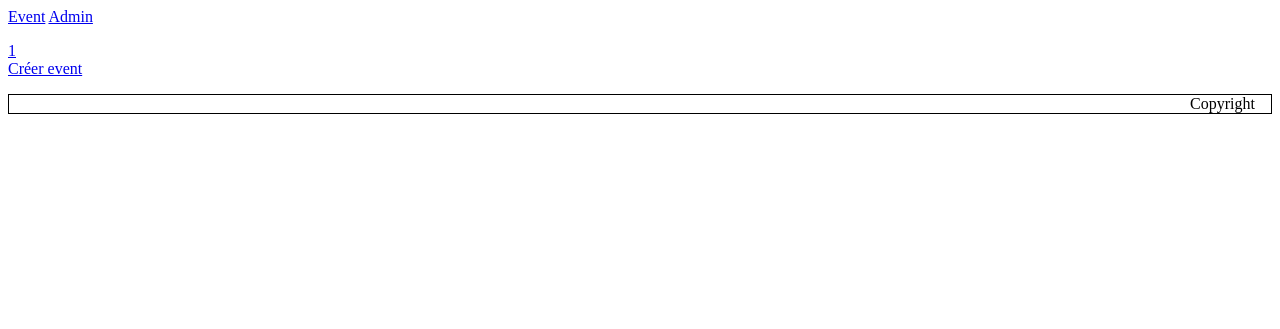
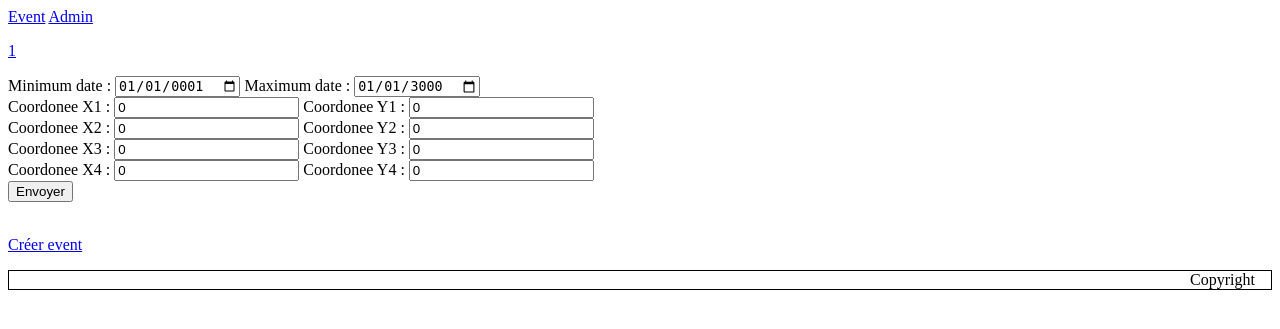
Before and after one commit to EarlMegget21/Dataviz, a PHP site: page / in a window 1280 px wide. Shown: the top 329 px of the page. Run offline with PHP 8.4, Linux system fonts and the light colour scheme; tables that the repository leaves empty or names only in its code hold one stand-in row (values such as "Sample post").

Commit message:
MàJ Pour rajouter les outils de recherche. La recherche par date semble marcher, cependant  la recherche par coordonnées ne marche pas.

```diff
--- a/controller/ControllerEvent.php
+++ b/controller/ControllerEvent.php
@@ -65,4 +65,13 @@ class ControllerEvent
         require(File::build_path(['view', 'view.php']));
     }
 
+    public static function search($date1, $date2, $A, $B, $C, $D)
+    {
+        $tab_v = ModelEvent::searchEventPosDate($date1, $date2, $A, $B, $C, $D);
+        $object = 'event';
+        $view = 'list';
+        $pagetitle = 'Liste de la recherche';
+        require(File::build_path(['view', 'view.php']));
+    }
+
 }
--- a/controller/router.php
+++ b/controller/router.php
@@ -47,6 +47,13 @@
                         }
                         $controller_class ::updated ( $data );
                         break;
+                    case "search":
+                        $A = array($_GET['coordonneeX1'], $_GET['coordonneeX2']);
+                        $B = array($_GET['coordonneeX1'], $_GET['coordonneeX2']);
+                        $C = array($_GET['coordonneeX1'], $_GET['coordonneeX2']);
+                        $D = array($_GET['coordonneeX1'], $_GET['coordonneeX2']);
+                        ControllerEvent::search($_GET['date1'], $_GET['date2'], $A, $B, $C, $D);
+                        break;
                     default:
                         require File::build_path(array('view','main','error.php'));
                         break;
--- a/model/Model.php
+++ b/model/Model.php
@@ -11,7 +11,7 @@
 		/**
 		 * @var PDO
 		 */
-		static private $pdo;
+        static public $pdo;
 
 		/**
 		 * @var String
--- a/model/ModelEvent.php
+++ b/model/ModelEvent.php
@@ -1,6 +1,7 @@
 <?php
 
-    require_once File ::build_path ( [ 'model' , 'Model.php' ] );
+require_once File::build_path(['model', 'Model.php']);
+
 /**
  *
  */
@@ -66,74 +67,74 @@
      * @param null $de
      * @param null $al
      */
-		public function __construct ( $i=NULL , $d = NULL , $x = NULL , $y = NULL , $de = NULL ,$m=NULL,$n = NULL, $l = NULL )
+    public function __construct($i = NULL, $d = NULL, $x = NULL, $y = NULL, $de = NULL, $m = NULL, $n = NULL, $l = NULL)
     {
-			if ( !is_null ($i) && !is_null ( $n ) && !is_null ( $d ) && !is_null ( $x ) && !is_null ( $y ) && !is_null ( $de ) && !is_null ( al ) ) {
-				$this->id=$i;
-				$this -> nom = $n;
-				$this -> date = $d;
-				$this -> coordonneX = $x;
-				$this -> coordonneY = $y;
-				$this -> description = $de;
-				$this -> login = $l;
-				$this->MP3=$m;
+        if (!is_null($i) && !is_null($n) && !is_null($d) && !is_null($x) && !is_null($y) && !is_null($de) && !is_null(al)) {
+            $this->id = $i;
+            $this->nom = $n;
+            $this->date = $d;
+            $this->coordonneX = $x;
+            $this->coordonneY = $y;
+            $this->description = $de;
+            $this->login = $l;
+            $this->MP3 = $m;
         }
     }
 
     /**
      * @return int
      */
-		public function getId ()
+    public function getId()
     {
-			return $this -> id;
+        return $this->id;
     }
 
     /**
      * @return Date
      */
-		public function getDate ()
+    public function getDate()
     {
-			return $this -> date;
+        return $this->date;
     }
 
     /**
      * @return float
      */
-		public function getCoordonneeX ()
+    public function getCoordonneeX()
     {
-			return $this -> coordonneeX;
+        return $this->coordonneeX;
     }
 
     /**
      * @return float
      */
-		public function getCoordonneeY ()
+    public function getCoordonneeY()
     {
-			return $this -> coordonneeY;
+        return $this->coordonneeY;
     }
 
     /**
      * @return String
      */
-		public function getDescription ()
+    public function getDescription()
     {
-			return $this -> description;
+        return $this->description;
     }
 
     /**
      * @return String
      */
-		public function getNom ()
+    public function getNom()
     {
-			return $this -> nom;
+        return $this->nom;
     }
 
     /**
      * @return String
      */
-		public function getLogin ()
+    public function getLogin()
     {
-			return $this -> login;
+        return $this->login;
     }
 
     /**
@@ -152,6 +153,98 @@
     {
         return self::$primary;
     }
+
+    public static function getLowestDate()
+    {
+        $sql = "SELECT MIN(date) FROM Event;";
+        $req_prep = Model::$pdo->prepare($sql);
+        $req_prep->execute();
+        $tab_obj = $req_prep->fetchAll(PDO::FETCH_OBJ);
+        if (empty($tab_rep)) {
+            return FALSE;
+        }
+
+        return $tab_rep[0];
+    }
+
+    public static function getHighestDate()
+    {
+        $sql = "SELECT MAX(date) FROM Event;";
+        $req_prep = Model::$pdo->prepare($sql);
+        $req_prep->execute();
+        $tab_obj = $req_prep->fetchAll(PDO::FETCH_OBJ);
+        if (empty($tab_rep)) {
+            return FALSE;
+        }
+
+        return $tab_rep[0];
+    }
+
+    private static function getEventListDateCriteria($lowest, $highest)
+    {
+        $sql = "SELECT * FROM Event WHERE date>=:low and date<=:high;";
+        $req_prep = Model::$pdo->prepare($sql);
+        $match = array("low" => $lowest, "high" => $highest);
+        $req_prep->execute($match);
+        $req_prep->setFetchMode(PDO::FETCH_CLASS, 'ModelEvent');
+
+        return $req_prep->fetchAll();
+    }
+
+    public static function searchEventPosDate($date1, $date2, $A, $B, $C, $D)
+    {
+        $filteredQuery = self::getEventListDateCriteria($date1, $date2);
+        $Quadri = array($A, $B, $C, $D);
+
+        return array_filter($filteredQuery, function ($n) use (&$Quadri) {
+            return self::pointInPolygon(array($n->getCoordonneeX(), $n->getCoordonneeY()), $Quadri);
+        });
+    }
+
+
+    //TODO Refaire la fonction ci dessous.
+
+    private static function pointInPolygon($point, $listEdges)
+    {
+    }
+    /*
+            if (self::pointOnPolygonEdges($point, $listEdges) == true) {
+                return true;
+            }
+
+            $inter = 0;
+            $edges_count = count($listEdges);
+
+            for ($i=1; $i < $edges_count; $i++) {
+                $A = $listEdges[$i-1];
+                $B = $listEdges[$i];
+                $minX=min($A[0], $B[0]);
+                $maxX=max($A[0], $B[0]);
+                $minY=min($A[1], $B[1]);
+                $maxY=max($A[1], $B[1]);
+                if ($A[1] == $B[1] and $A[1] == $point[1] and $point[0] > $minX and $point[0] <  $maxX){
+                    return true;
+                }
+                if ($point[1] > $minY and $point[1] <= $maxY and $point[0] <= $maxX and $A[1] != $B[1]) {
+                    $e = ($point[1] - $A[1]) * ($B[0] - $A[0]) / ($B[1] - $A[1]) + $A[0];
+                    if ($e == $point[0]) {
+                        return true;
+                    }
+                    else if ($A[0] == $B[0] || $point[0] <= $e) {
+                        $inter++;
+                    }
+                }
+            }
+            return $inter % 2 != 0;
+        }
+
+        private static function pointOnPolygonEdges($point, $points) {
+            foreach($points as $ptsPoly) {
+                if ($point[0] == $ptsPoly[0]&&$point[1]==$ptsPoly[1]) {
+                    return true;
+                }
+            }
+        }*/
 }
 
 ?>
--- a/view/event/list.php
+++ b/view/event/list.php
@@ -1,16 +1,59 @@
 <?php
 // Display of the cars stored in $tab_v
-foreach ( $tab_v as $v ) {
+foreach ($tab_v as $v) {
     echo '<p><a href=\'./index.php?controller=event&action=read&'
-        .ModelEvent::getPrimary ()
-        .'='
-        . rawurlencode ( $v -> getId () )
+        . ModelEvent::getPrimary()
+        . '='
+        . rawurlencode($v->getId())
         . '\'>'
-        . htmlspecialchars ( $v -> getId () )
+        . htmlspecialchars($v->getId())
         . '</a>&nbsp'
         . $v->getNom();
 
 }
 ?>
+<p>
+<form method="get" action="index.php">
+
+    <label for="date1_id">Minimum date</label> :
+    <input type="date" placeholder="Ex :00/00/00" name="date1" id="date1_id" value="0001-01-01" required/>
+
+    <label for="date2_id">Maximum date</label> :
+    <input type="date" placeholder="Ex :00/00/00" name="date2" id="date2_id" value="3000-01-01" required/>
+
+    <br/>
+    <label for="coordonneeX1_id">Coordonee X1</label> :
+    <input type="number" placeholder="Ex :128" name="coordonneeX1" id="coordonneeX_id1" value="0" required/>
+
+    <label for="coordonneeY1_id">Coordonee Y1</label> :
+    <input type="number" placeholder="Ex :256" name="coordonneeY1" id="coordonneeY_id1" value="0" required/>
+    <br/>
+
+    <label for="coordonneeX2_id">Coordonee X2</label> :
+    <input type="number" placeholder="Ex :128" name="coordonneeX2" id="coordonneeX_id2" value="0" required/>
+
+    <label for="coordonneeY2_id">Coordonee Y2</label> :
+    <input type="number" placeholder="Ex :256" name="coordonneeY2" id="coordonneeY_id2" value="0" required/>
+    <br/>
+
+    <label for="coordonneeX3_id">Coordonee X3</label> :
+    <input type="number" placeholder="Ex :128" name="coordonneeX3" id="coordonneeX_id3" value="0" required/>
+
+    <label for="coordonneeY3_id">Coordonee Y3</label> :
+    <input type="number" placeholder="Ex :256" name="coordonneeY3" id="coordonneeY_id3" value="0" required/>
+    <br/>
+
+    <label for="coordonneeX4_id">Coordonee X4</label> :
+    <input type="number" placeholder="Ex :128" name="coordonneeX4" id="coordonneeX_id4" value="0" required/>
+
+    <label for="coordonneeY4_id">Coordonee Y4</label> :
+    <input type="number" placeholder="Ex :256" name="coordonneeY4" id="coordonneeY_id4" value="0" required/>
+    <br/>
+    <input type='hidden' name='controller' value='event'>
+    <input type='hidden' name='action' value='search'>
+    <input type="submit" value="Envoyer"/>
+
+</form>
+</p>
 <br>
 <a href="index.php?controller=event&action=update">Créer event</a>
--- a/view/event/update.php
+++ b/view/event/update.php
@@ -7,7 +7,7 @@
 	<legend>Mon formulaire :</legend>
 	<p>
 		<label for=\"id\">id</label> :
-		<input type=\"text\" placeholder=\"Ex : 1\" name=\"id\" id=\"id\" value=\"" . $v -> getId () . "\" readonly/>
+		<input type=\"number\" placeholder=\"Ex : 1\" name=\"id\" id=\"id\" value=\"" . $v->getId() . "\" readonly/>
 
 		<label for=\"date_id\">Date</label> :
 		<input type=\"date\" placeholder=\"Ex :00/00/00\" name=\"date\" id=\"date_id\" value=\"" . $v -> getDate () . "\" required/>
```
Lines whose indentation alone changed are shown as unchanged.
